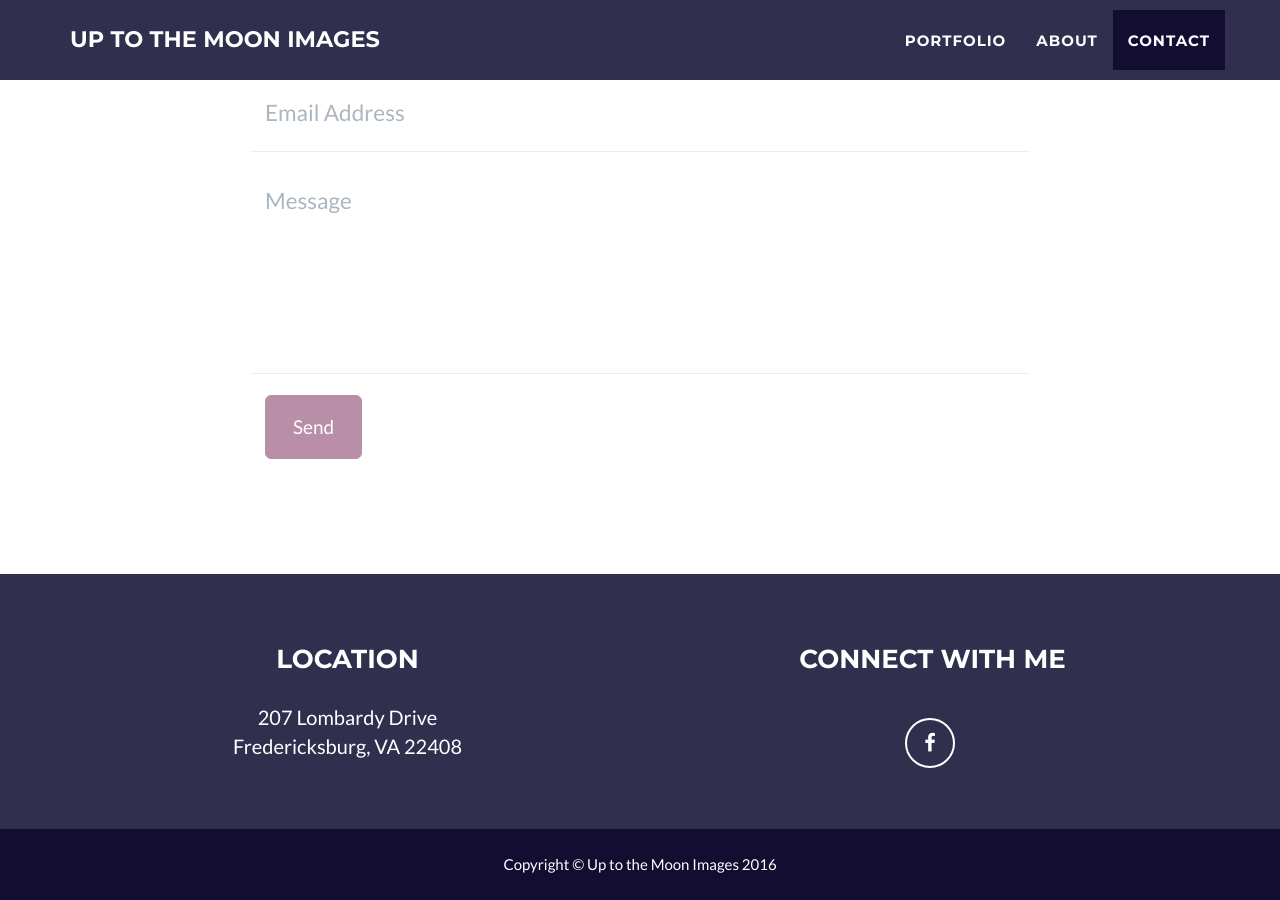
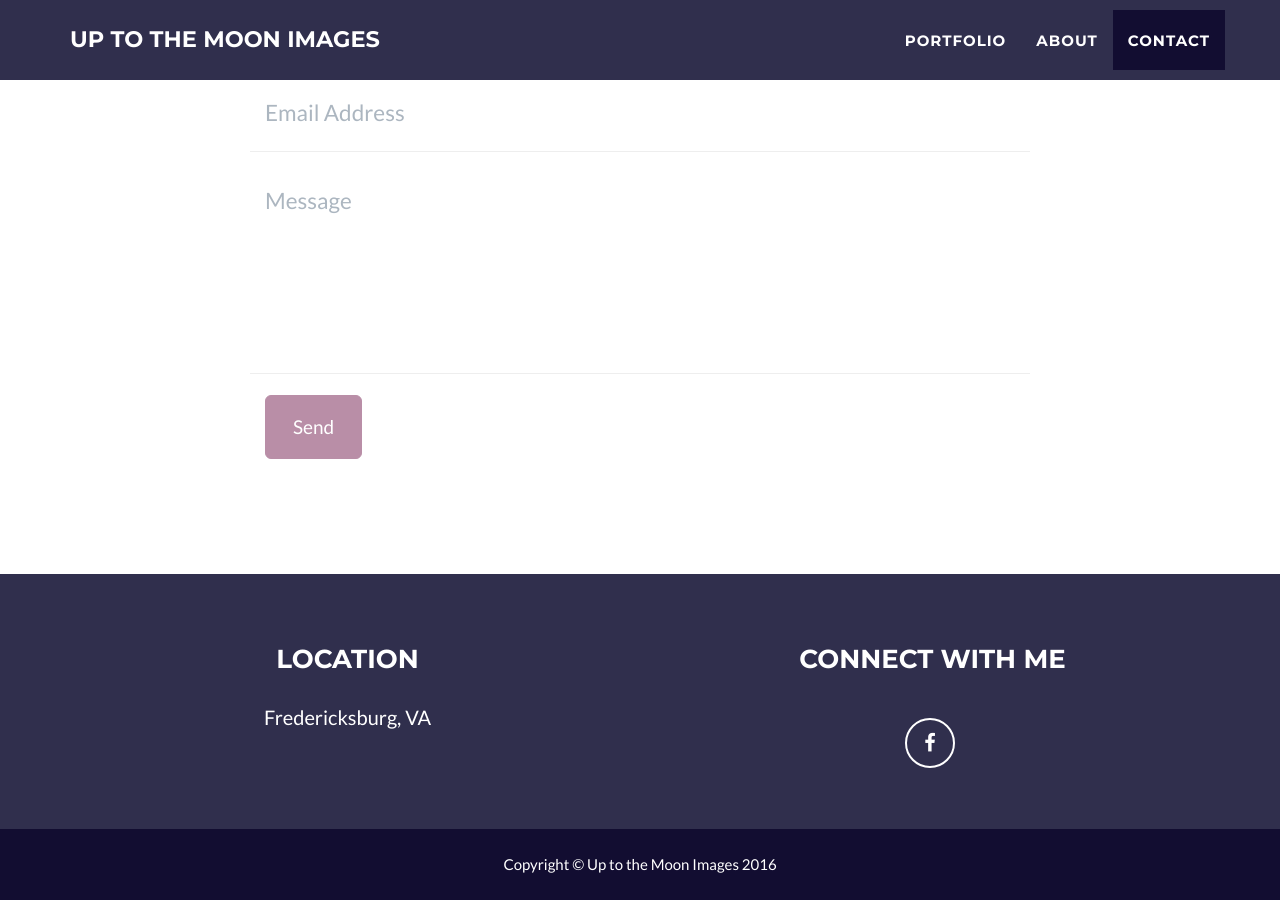
Before and after one commit to wkemmey/up_to_the_moon_images, a Jekyll site: the page built from index.html, in a window 1280 px wide and 900 px high, scrolled down 2475 px. Built offline with Jekyll 4.4.1, drawn with Linux system fonts in a browser that asks for light colours.

Commit message:
hides full address

```diff
--- a/_config.yml
+++ b/_config.yml
@@ -45,8 +45,7 @@ social:
 
 # Postal address (add as many lines as necessary)
 address:
-  - line: 207 Lombardy Drive
-  - line: Fredericksburg, VA 22408
+  - line: Fredericksburg, VA
 
 # Credits content
 # credits: 'Website by Gray Kemmey'
```
